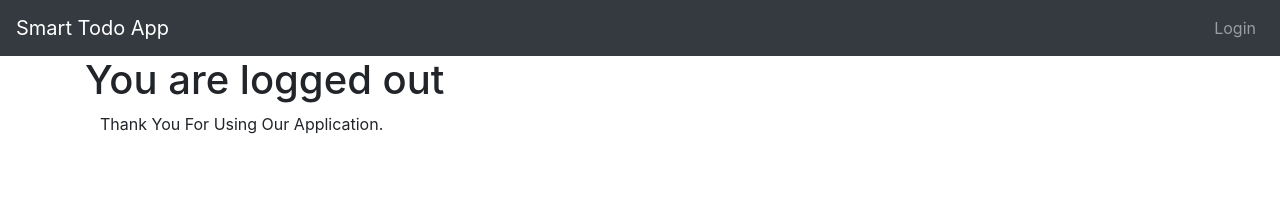
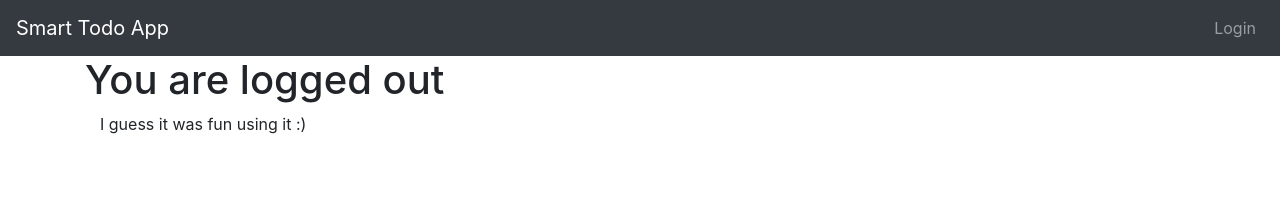
Before and after one commit to MuresanIA/Todo-App-Full-Stack-Angular, an Angular app: page /logout in a window 1280 px wide. Shown: the top 202 px of the page. Built offline with nearby package versions, Linux system fonts and the light colour scheme; sample sign-in values are in the browser's storage.

Commit message:
Changed log out message

```diff
--- a/src/app/logout/logout.component.html
+++ b/src/app/logout/logout.component.html
@@ -1,4 +1,4 @@
 <H1>You are logged out</H1>
 <div class="container">
-  Thank You For Using Our Application.
+  I guess it was fun using it :)
 </div>
```
